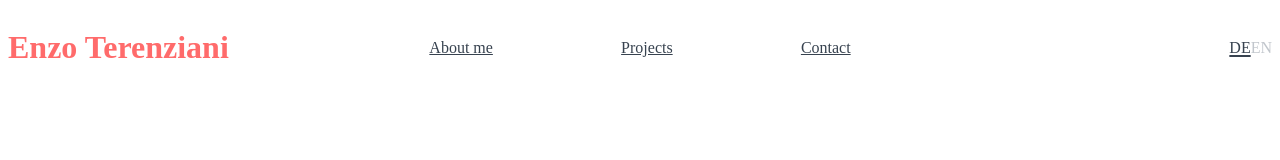
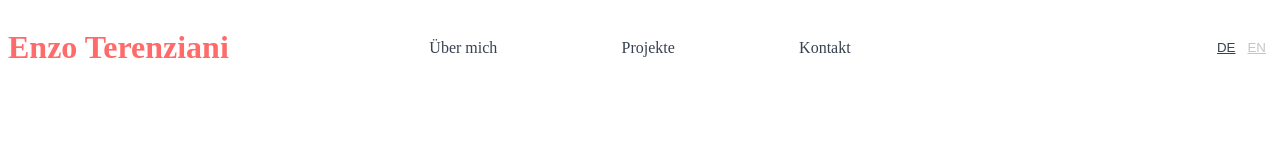
Before and after one commit to im23b-terenzianie/portfolio, a Next.js app: page / in a window 1280 px wide. Shown: the top 160 px of the page. Built offline with nearby package versions, Linux system fonts and the light colour scheme.

Commit message:
Change language buttons

```diff
--- a/app/globals.css
+++ b/app/globals.css
@@ -8,7 +8,7 @@
 @tailwind utilities;
 
 @theme {
-  --font-sans: var(--font-geist-sans);
+  --font-sans: var(--font-outfit);
   --font-mono: var(--font-geist-mono);
 }
 
--- a/app/layout.js
+++ b/app/layout.js
@@ -1,6 +1,6 @@
 import { Geist, Geist_Mono } from "next/font/google";
 import "./globals.css";
-import Header from "@/components/Header";
+import Header from "@/components/header";
 
 const geistSans = Geist({
     variable: "--font-geist-sans",
@@ -16,7 +16,7 @@ export default function RootLayout({ children }) {
     return (
         <html lang="de">
         <body className={`${geistSans.variable} ${geistMono.variable} antialiased`}>
-        <Header />
+            <Header />
         {children}
         </body>
         </html>
--- a/components/header.js
+++ b/components/header.js
@@ -1,28 +1,36 @@
-import Link from "next/link";
+'use client';
+import { useState } from "react";
 
 export default function Header() {
+    const [activeButton, setActiveButton] = useState("DE"); // Default active button
+
     return (
         <div className="grid grid-cols-3 items-center gap-4 px-4 py-2">
-
             <div className="col-span-1 flex items-center">
-                <h1 className="text-[#FF6B6B] font-bold text-xl">
+                <h1 className="text-[#FF6B6B] font-bold text-2xl">
                     Enzo Terenziani
                 </h1>
             </div>
 
-
-            <div className="col-span-1 flex justify-between space-x-8 list-none">
-                <Link href="#about" className="list-none text-[#37424f] hover:text-[#FF6B6B] px-4 py-4 text-xl">About me</Link>
-                <Link href="#projects" className="text-[#37424f] hover:text-[#FF6B6B] px-4 py-4 text-xl">Projects</Link>
-                <Link href="#contact" className="text-[#37424f] hover:text-[#FF6B6B] px-4 py-4 text-xl">Contact</Link>
+            <div className="col-span-1 flex justify-between space-x-8">
+                <a href="#about" className="text-[#37424f] hover:text-[#FF6B6B] no-underline text-xl">Über mich</a>
+                <a href="#projects" className="text-[#37424f] hover:text-[#FF6B6B] no-underline text-xl">Projekte</a>
+                <a href="#contact" className="text-[#37424f] hover:text-[#FF6B6B] no-underline text-xl">Kontakt</a>
             </div>
 
-
             <div className="col-span-1 flex justify-end space-x-4">
-                <span className="text-[#37424f] underline underline-offset-2 decoration-2 cursor-pointer">
+                <button
+                    className={`${activeButton === "DE" ? "bg-transparent border-0  text-[#37424f] underline" : "bg-transparent border-0 text-[#c1c6cc] underline"}`}
+                    onClick={() => setActiveButton("DE")}
+                >
                     DE
-                </span>
-                <span className="text-[#c1c6cc] cursor-pointer">EN</span>
+                </button>
+                <button
+                    className={`${activeButton === "EN" ? "bg-transparent border-0  text-[#37424f] underline" : "bg-transparent border-0  text-[#c1c6cc] underline"}`}
+                    onClick={() => setActiveButton("EN")}
+                >
+                    EN
+                </button>
             </div>
         </div>
     );
```
